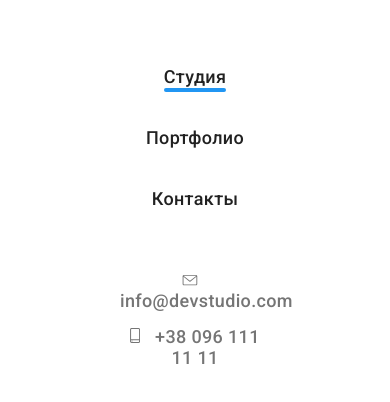
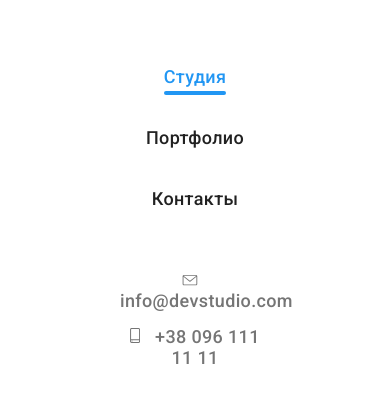
Before and after one commit to VeremchukStanislav/goit-markup-hw-08, a plain HTML site: page index.html in a window 390 px wide. Shown: the part 56-458 px from the top of the page. Drawn offline with Linux system fonts and the light colour scheme.

Commit message:
еще чуть переделал меню

```diff
--- a/sass/layout/_header.scss
+++ b/sass/layout/_header.scss
@@ -114,7 +114,7 @@
   .navigation-list-link {
     position: relative;
 
-    .current {
+    &.current {
       color: $accent-color;
     }
     &:hover,
@@ -133,6 +133,7 @@
     height: 4px;
     background-color: $accent-color;
     border-radius: 2px;
+    bottom: -8px;
   }
 
   .navigation-list {
```
Also changed, not shown: css/main.css, css/main.min.css, 2 other files.
